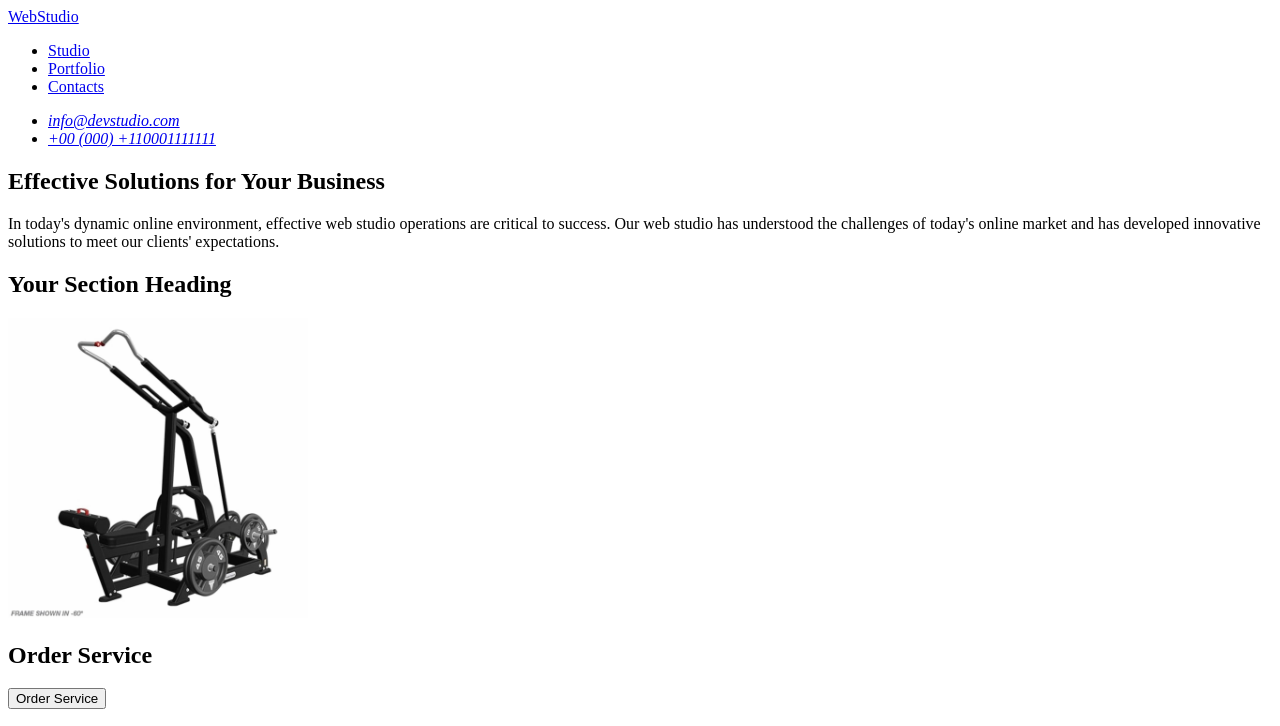
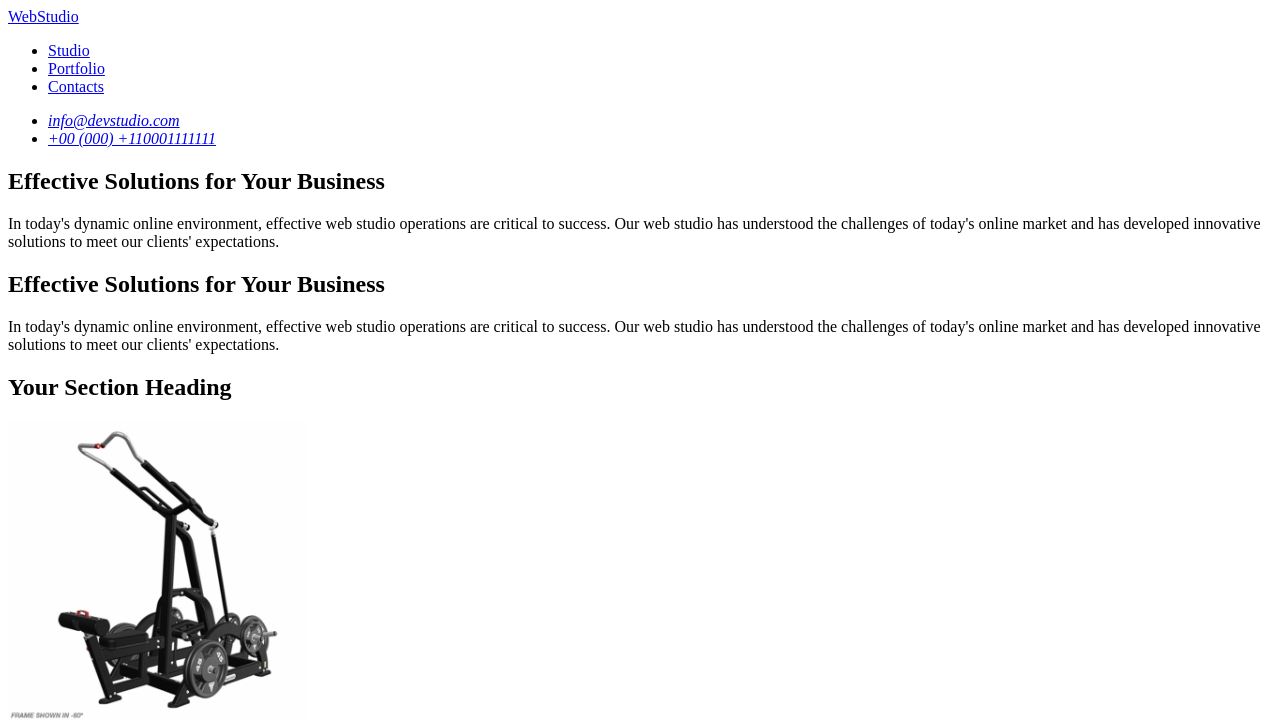
Before and after one commit to taqnuels/goit-markup-hw-01, a plain HTML site: page index.html in a window 1280 px wide. Shown: the top 726 px of the page. Drawn offline with Linux system fonts and the light colour scheme.

Commit message:
Update index.html

```diff
--- a/index.html
+++ b/index.html
@@ -33,6 +33,11 @@
     </section>
 
     <main>
+        <section>
+            <h1>Effective Solutions for Your Business</h1>
+            <p>In today's dynamic online environment, effective web studio operations are critical to success. Our web studio has understood the challenges of today's online market and has developed innovative solutions to meet our clients' expectations.</p>
+        </section>
+
         <section>
             <h2>Your Section Heading</h2>
             <img src="images/image.1.jpg" alt="" width="300" />
```
